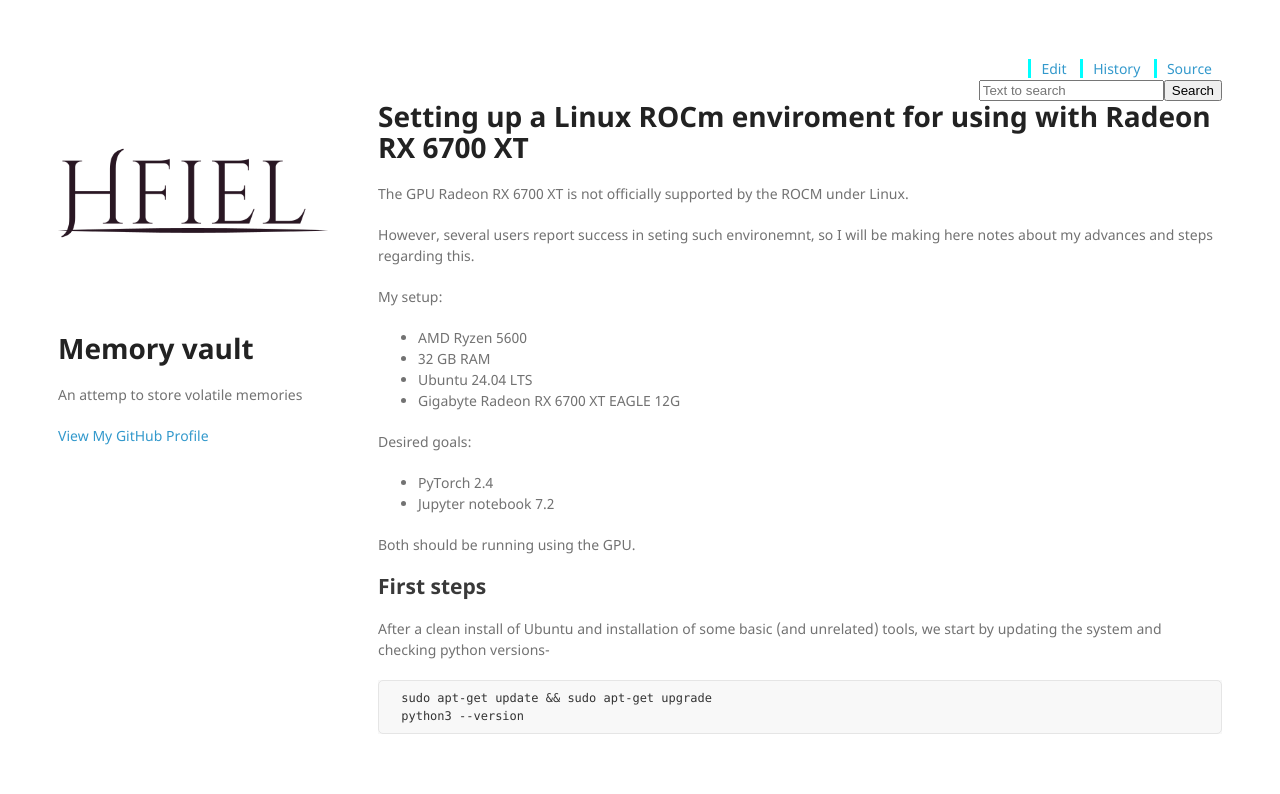
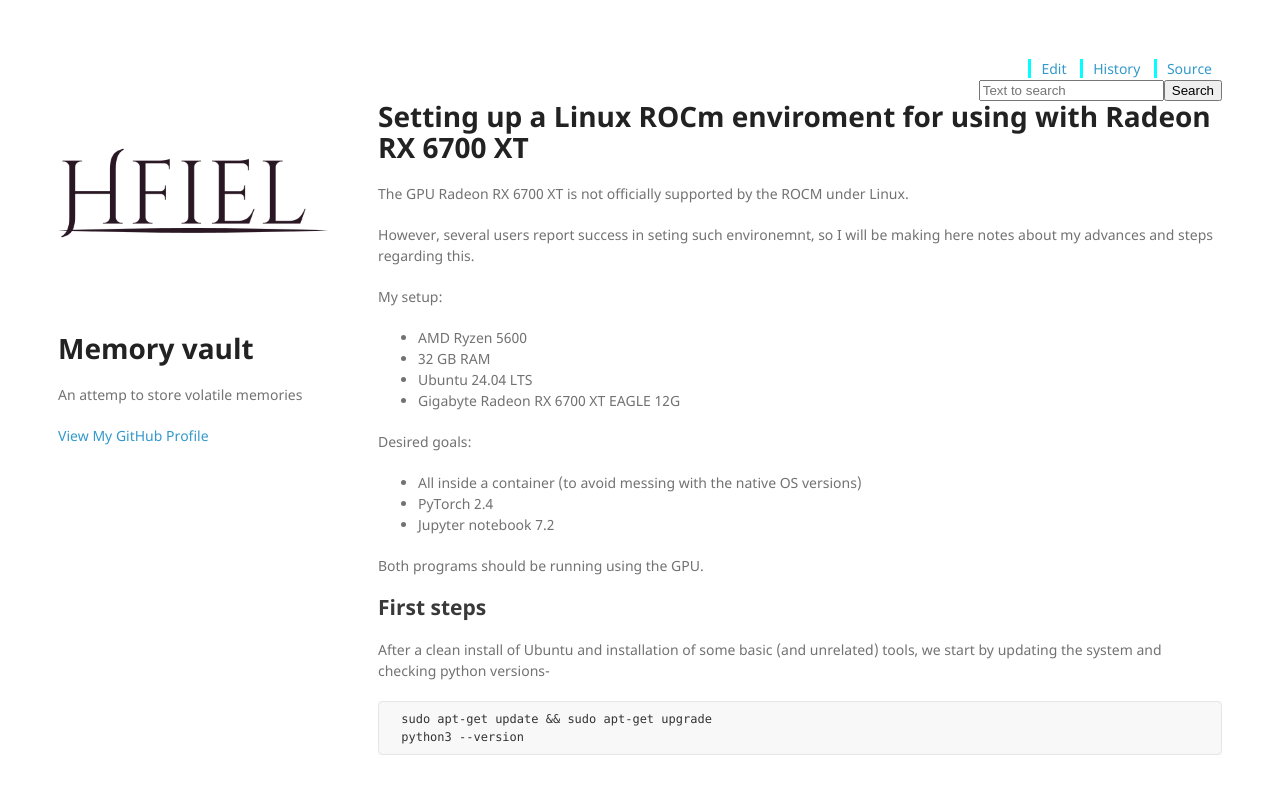
Before and after one commit to hfiel/hfiel.github.io, a Jekyll site: the page built from wiki/ml/rocm_radeon_rx_6700xt.md, in a window 1280 px wide. Shown: the top 794 px of the page. Built offline with Jekyll 4.4.1, drawn with Linux system fonts in a browser that asks for light colours; nearby versions of some CDN libraries; our own code applies the rules of GitHub Pages for plain Markdown files.

Commit message:
Update rocm_radeon_rx_6700xt.md

```diff
--- a/wiki/ml/rocm_radeon_rx_6700xt.md
+++ b/wiki/ml/rocm_radeon_rx_6700xt.md
@@ -13,10 +13,11 @@ My setup:
 
 Desired goals:
 
+ - All inside a container (to avoid messing with the native OS versions)
  - PyTorch 2.4
  - Jupyter notebook 7.2
 
-Both should be running using the GPU.
+Both programs should be running using the GPU.
 
 ## First steps
 
```
